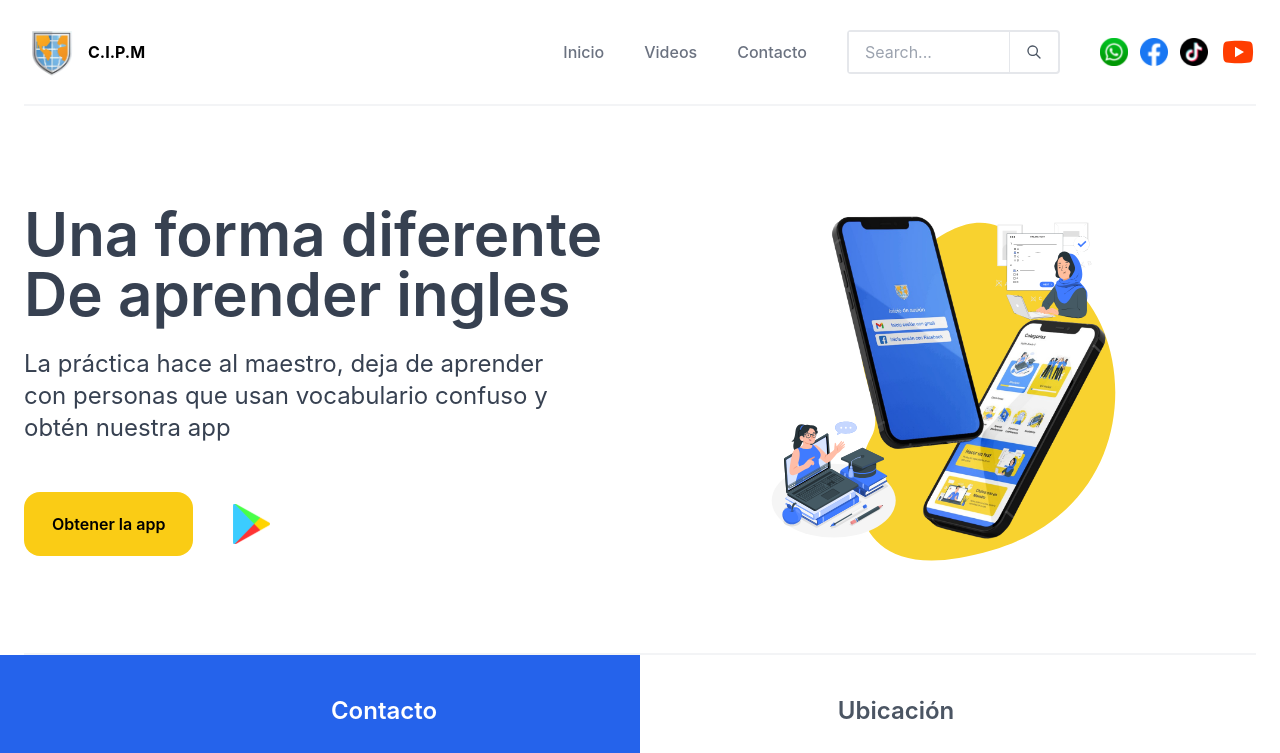
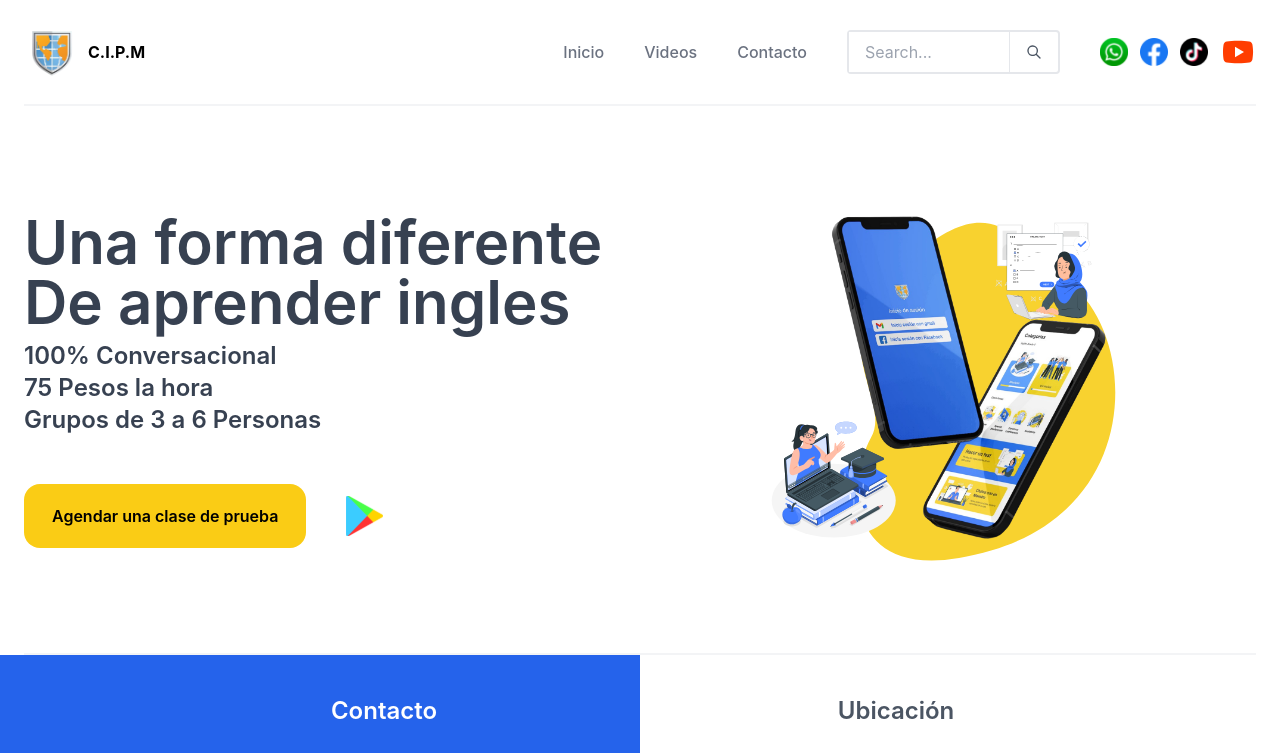
Before and after one commit to pedroduranc1/cipmweb, a Next.js app: page /contactos in a window 1280 px wide. Shown: the top 753 px of the page. Built offline with nearby package versions, Linux system fonts and the light colour scheme.

Commit message:
CAMBIOS DE ADRIAN PD 05/12/2023

```diff
--- a/components/Contact.jsx
+++ b/components/Contact.jsx
@@ -128,7 +128,7 @@ const Contact = ({ fullpage }) => {
                       alt=""
                       layout='fill'
                       onClick={() => {
-                        window.location.href = "https://wa.link/8ebgdv";
+                        window.location.href = "https://wa.link/jlznzn";
                       }}
                     ></img>
 
--- a/components/Footer.jsx
+++ b/components/Footer.jsx
@@ -50,7 +50,7 @@ const Footer = () => {
                                 alt=""
                                 layout='fill'
                                 onClick={() => {
-                                    window.location.href = "https://wa.link/8ebgdv";
+                                    window.location.href = "https://wa.link/jlznzn";
                                 }}
                             ></img>
 
--- a/components/Heros.jsx
+++ b/components/Heros.jsx
@@ -8,16 +8,25 @@ const Heros = () => {
             <h1 className='lg:text-6xl text-center sm:text-start md:text-5xl text-3xl font-semibold text-gray-700'>
               Una forma diferente <br/> De aprender ingles
             </h1>
-            <p className='mt-6 text-center sm:text-start lg:text-2xl md:text-lg text-md text-gray-700'>
-            La práctica hace al maestro, deja de aprender <br />
-            con personas que usan vocabulario confuso y <br />
-            obtén nuestra app
-            </p>
+
+            <h4 className="text-center md:text-start text-2xl font-semibold text-gray-700 mt-2">
+              100% Conversacional
+            </h4>
+
+            <h4 className="text-center md:text-start text-2xl font-semibold text-gray-700 ">
+              75 Pesos la hora
+            </h4>
+
+            <h4 className="text-center md:text-start text-2xl font-semibold text-gray-700 ">
+              Grupos de 3 a 6 Personas
+            </h4>
 
             <div className='flex items-center justify-center cursor-pointer sm:justify-start mt-12'
-              onClick={() => window.location.href = 'https://play.google.com/store/apps/details?id=com.leal.cipm_testing&hl=en_US&gl=US'}
+              onClick={() => {
+                window.location.href = "https://wa.link/jlznzn";
+              }}
             >
-              <a className='bg-yellow-400 px-7 py-5 rounded-2xl font-semibold'>Obtener la app</a>
+              <a className='bg-yellow-400 px-7 py-5 rounded-2xl font-semibold'>Agendar una clase de prueba</a>
               <img src="/playstore.svg" layout='fill' className='h-14 ml-10 w-auto sm:h-10 ' alt="" ></img>
             </div>
         </div>
--- a/components/Navbar.jsx
+++ b/components/Navbar.jsx
@@ -243,7 +243,7 @@ const Navbar = () => {
                     src="/ws.svg"
                     alt=""
                     onClick={() => {
-                      window.location.href = "https://wa.link/8ebgdv";
+                      window.location.href = "https://wa.link/jlznzn";
                     }}
                   />
 
--- a/components/Plans.jsx
+++ b/components/Plans.jsx
@@ -180,7 +180,7 @@ const Plans = () => {
                     alt=""
                     layout='fill'
                     onClick={() => {
-                      window.location.href = "https://wa.link/8ebgdv";
+                      window.location.href = "https://wa.link/jlznzn";
                     }}
                   ></img>
 
--- a/pages/contactos.js
+++ b/pages/contactos.js
@@ -13,6 +13,7 @@ import Heros from '../components/Heros'
         <title>Contactos - CIPM</title>
         <link rel="icon" href="logo.svg"/>
         <meta name="viewport" content="initial-scale=1.0, width=device-width" />
+        <script async custom-element="amp-analytics" src="https://cdn.ampproject.org/v0/amp-analytics-0.1.js"></script>
       </Head>
       <Navbar />
       <Heros />
--- a/pages/index.js
+++ b/pages/index.js
@@ -14,6 +14,8 @@ export default function Home() {
         <title>Inicio - CIPM</title>
         <link rel="icon" href="logo.svg"/>
         <meta name="viewport" content="initial-scale=1.0, width=device-width" />
+        <script async custom-element="amp-analytics" src="https://cdn.ampproject.org/v0/amp-analytics-0.1.js"></script>
+
       </Head>
       <Navbar />
       <Heros />
--- a/pages/video/[video].jsx
+++ b/pages/video/[video].jsx
@@ -11,6 +11,7 @@ export default function video() {
                 <title>Video - CIPM</title>
                 <link rel="icon" href="/logo.svg"/>
                 <meta name="viewport" content="initial-scale=1.0, width=device-width" />
+                <script async custom-element="amp-analytics" src="https://cdn.ampproject.org/v0/amp-analytics-0.1.js"></script>
             </Head>
             <Navbar />
             <Videopage />
--- a/pages/videos/[videos].js
+++ b/pages/videos/[videos].js
@@ -37,6 +37,7 @@ export default function Videos() {
         <title>Videos - CIPM</title>
         <link rel="icon" href="/logo.svg" />
         <meta name="viewport" content="initial-scale=1.0, width=device-width" />
+        <script async custom-element="amp-analytics" src="https://cdn.ampproject.org/v0/amp-analytics-0.1.js"></script>
       </Head>
       <Navbar />
       <Videofield videoslist={videosarr.length !== 0 ? videosarr : videoslist} />
```
Also changed, not shown: 2 other files (tests, documents, lock files or other folders).
